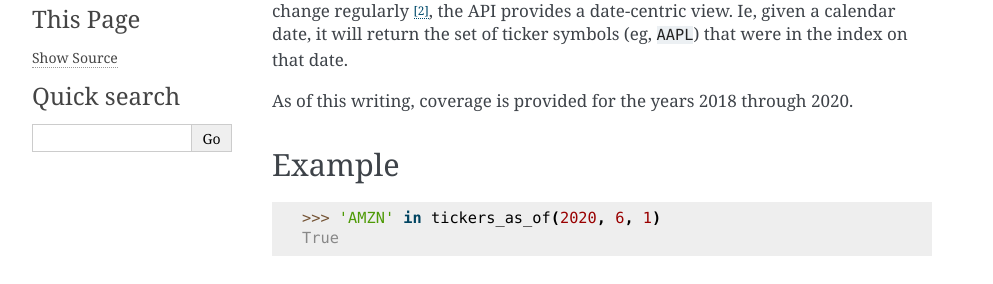
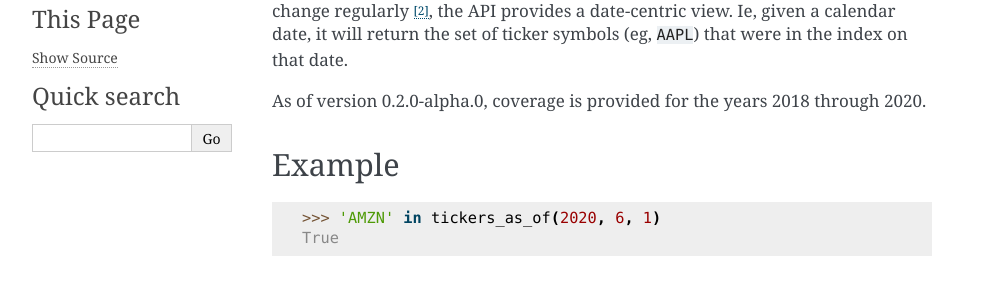
Before and after one commit to jmccarrell/n100tickers, a Sphinx documentation site: the page built from docs/index.rst, in a window 1280 px wide. Shown: the part 208-492 px from the top of the page, without its empty margins (148-1141 px from the left). Built offline with Sphinx 7.4.7, drawn with Linux system fonts in a browser that asks for light colours.

Commit message:
pass the version into the docs.

```diff
--- a/docs/conf.py
+++ b/docs/conf.py
@@ -22,7 +22,9 @@ copyright = '2020, Jeff McCarrell'
 author = 'Jeff McCarrell'
 
 # The full version, including alpha/beta/rc tags
-release = '0.1.1-alpha.0'
+from importlib.metadata import version as pkg_version
+version = pkg_version(project)
+release = version
 
 
 # -- General configuration ---------------------------------------------------
--- a/docs/index.rst
+++ b/docs/index.rst
@@ -15,7 +15,7 @@ n100tickers is a python3 library that provides a historical view of the member c
 provides a date-centric view.  Ie, given a calendar date, it will return the set of ticker symbols (eg,
 ``AAPL``) that were in the index on that date.
 
-As of this writing, coverage is provided for the years 2018 through 2020.
+As of version |version|, coverage is provided for the years 2018 through 2020.
 
 Example
 -------
--- a/pyproject.toml
+++ b/pyproject.toml
@@ -1,6 +1,6 @@
 [tool.poetry]
 name = "n100tickers"
-version = "0.1.1-alpha.0"
+version = "0.2.0-alpha.0"
 description = "Return NASDAQ 100 ticker symbols by date."
 authors = ["Jeff McCarrell <jeff@mccarrell.org>"]
 
```
